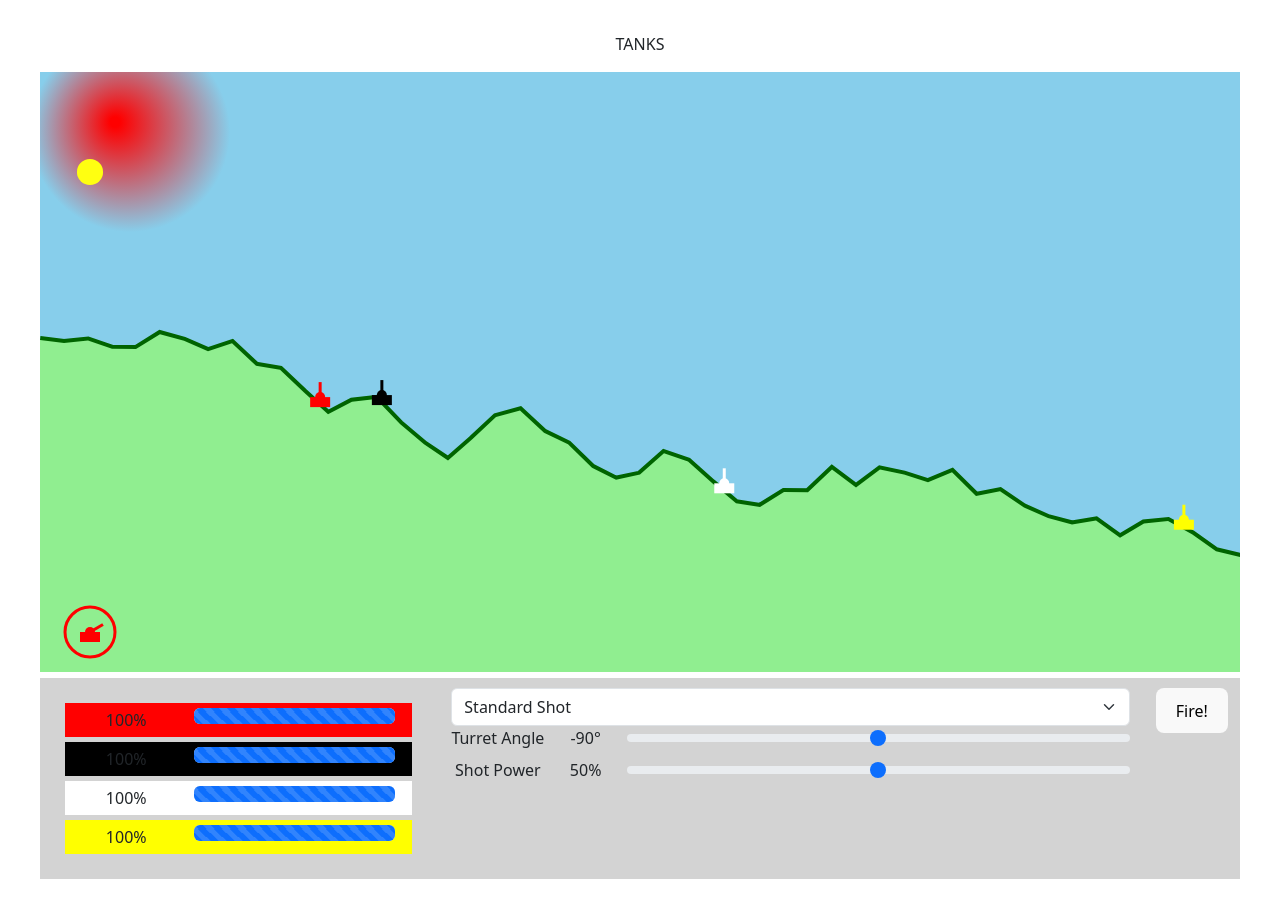
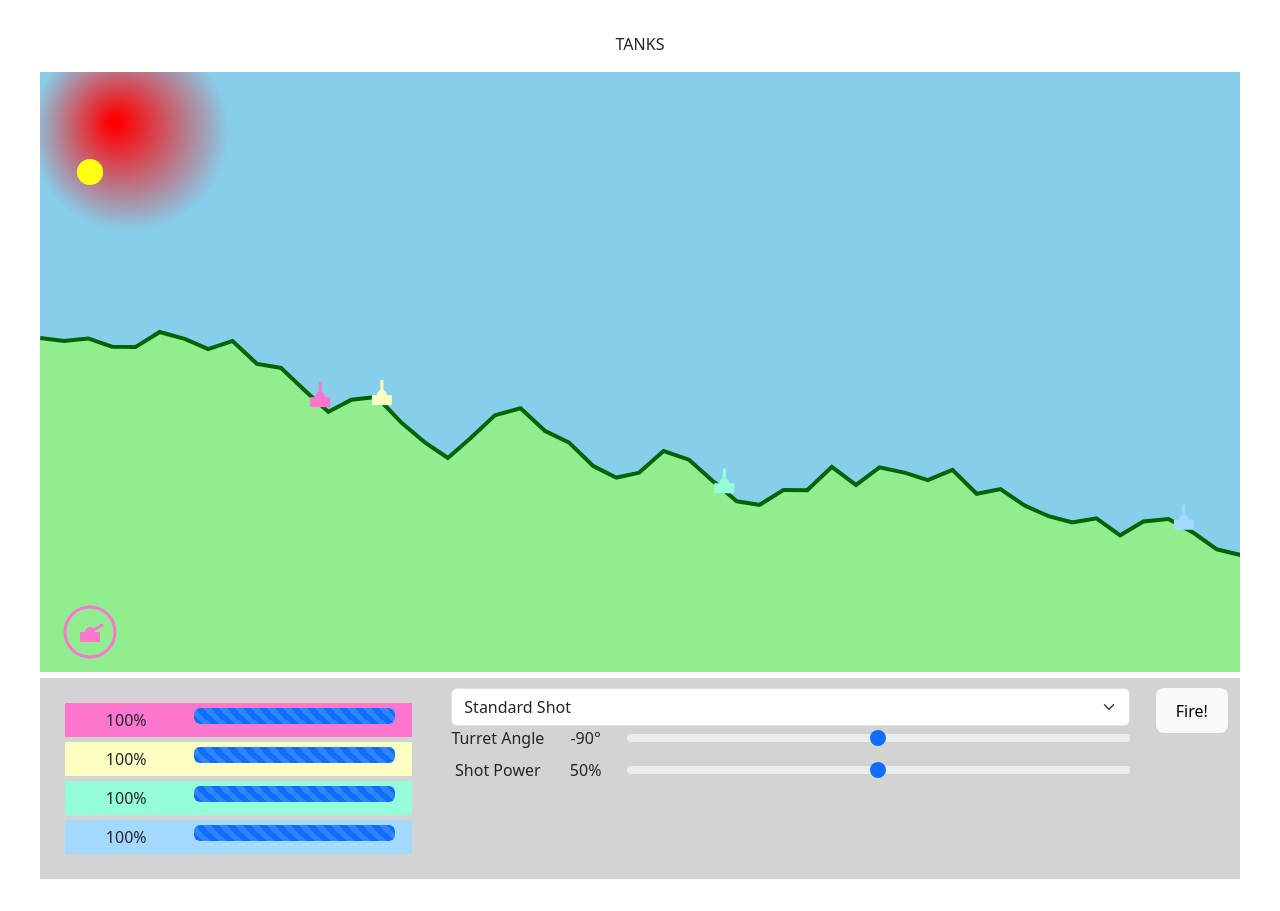
Before and after one commit to patricklang87/tanks, a React (Vite) app: page / in a window 1280 px wide. Built offline with nearby package versions, Linux system fonts and the light colour scheme.

Commit message:
update action selector

```diff
--- a/src/components/Canvas.jsx
+++ b/src/components/Canvas.jsx
@@ -323,7 +323,7 @@ const Canvas = (props) => {
     return () => {
       window.cancelAnimationFrame(animationFrameId);
     };
-  }, [draw, lastShot]);
+  }, [draw, lastShotAnimationCompleted]);
 
   // useEffect(() => {
   //   const canvas = canvasRef.current;
--- a/src/components/PlayDashboard.jsx
+++ b/src/components/PlayDashboard.jsx
@@ -11,6 +11,7 @@ export const PlayDashboard = (props) => {
   const currentTank = tanks[currentPlayer - 1];
   const selectedAction = currentTank.selectedAction;
   const availableActions = currentTank.availableActions;
+  const availableActionsFiltered = availableActions.filter((action => action !== selectedAction))
 
   return (
     <div style={{ backgroundColor: "lightgrey", padding: "10px" }}>
@@ -24,7 +25,8 @@ export const PlayDashboard = (props) => {
                 setGameState,
                 value: e.target.value,
               })} className="form-select" aria-label="Select action">
-            {availableActions.map((action) => (
+                <option selected>{selectedAction}</option>
+            {availableActionsFiltered.map((action) => (
               <option key={action} value={action}>
                 {action}
               </option>
--- a/src/sprites/tanks.js
+++ b/src/sprites/tanks.js
@@ -4,7 +4,7 @@ export const tankDimensions = {
   turretLength: 15,
 };
 
-const tankColors = ["red", "black", "white", "yellow"];
+const tankColors = ["#FF76CE", "#FDFFC2", "#94FFD8", "#A3D8FF"];
 
 export const initiateTank = (props) => {
   const { index, tankPosition } = props;
@@ -18,7 +18,6 @@ export const initiateTank = (props) => {
     color: tankColors[index],
     fuel: 100,
     selectedAction: "Standard Shot",
-    availableActions: ["Standard Shot", "Drive"
-    ],
+    availableActions: ["Standard Shot", "Drive"],
   };
 };
```
